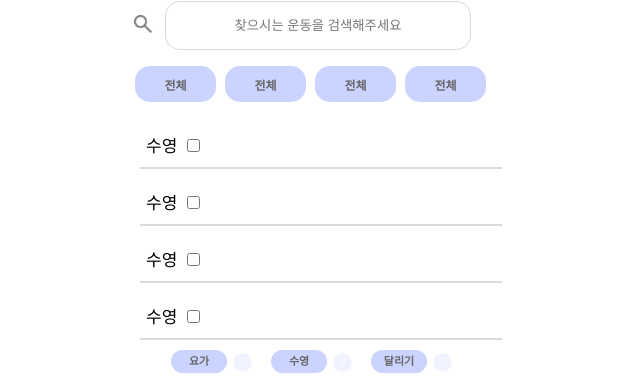
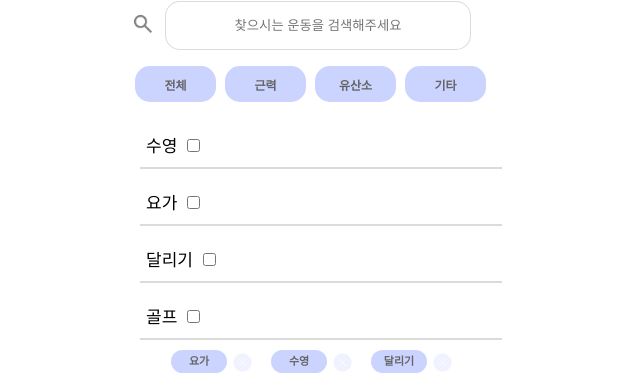
Before and after one commit to UNILION/BodyShare, a React (Create React App) app in the folder BodyShare-app/: page /signup/interestList in a window 1280 px wide. Shown: the part 211-589 px from the top of the page, without its empty margins (319-959 px from the left). Built offline with nearby package versions, Linux system fonts and the light colour scheme.

Commit message:
style: 관심사 목록 수정

```diff
--- a/BodyShare-app/src/pages/user/InterestList.js
+++ b/BodyShare-app/src/pages/user/InterestList.js
@@ -232,9 +232,9 @@ const InterestList = function() {
       <SportCategory>
         <CategoryList>
           <CategoryButton><CP>전체</CP></CategoryButton>
-          <CategoryButton><CP>전체</CP></CategoryButton>
-          <CategoryButton><CP>전체</CP></CategoryButton>
-          <CategoryButton><CP>전체</CP></CategoryButton>
+          <CategoryButton><CP>근력</CP></CategoryButton>
+          <CategoryButton><CP>유산소</CP></CategoryButton>
+          <CategoryButton><CP>기타</CP></CategoryButton>
         </CategoryList>
       </SportCategory>
 
@@ -243,13 +243,13 @@ const InterestList = function() {
           <ResultButton><RP>수영</RP></ResultButton>
           <CheckBox ></CheckBox>
           <Line></Line>
-          <ResultButton><RP>수영</RP></ResultButton>
+          <ResultButton><RP>요가</RP></ResultButton>
           <CheckBox ></CheckBox>
           <Line></Line>
-          <ResultButton><RP>수영</RP></ResultButton>
+          <ResultButton><RP>달리기</RP></ResultButton>
           <CheckBox ></CheckBox>
           <Line></Line>
-          <ResultButton><RP>수영</RP></ResultButton>
+          <ResultButton><RP>골프</RP></ResultButton>
           <CheckBox ></CheckBox>
           <Line></Line>
         </ResultList>
```
